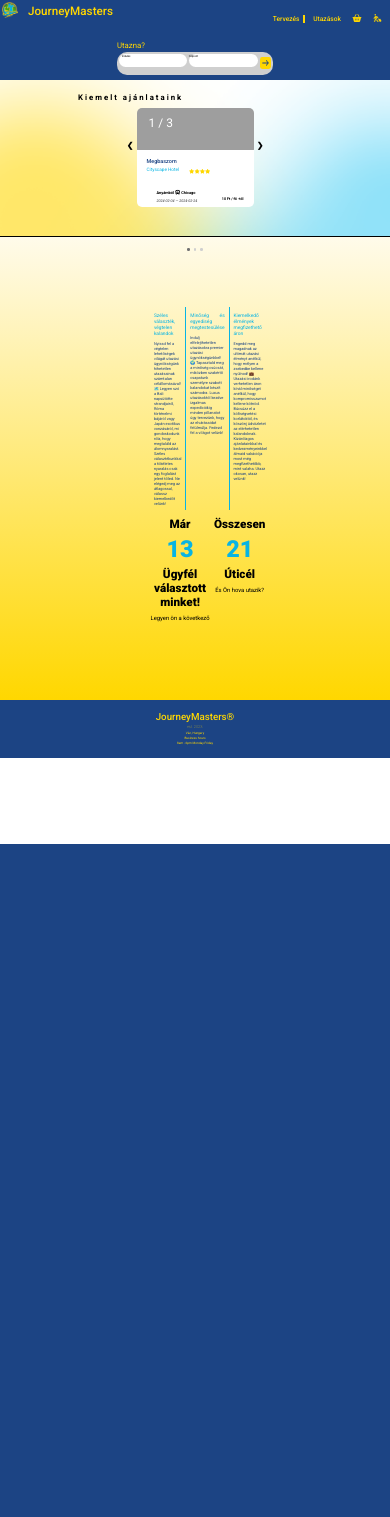
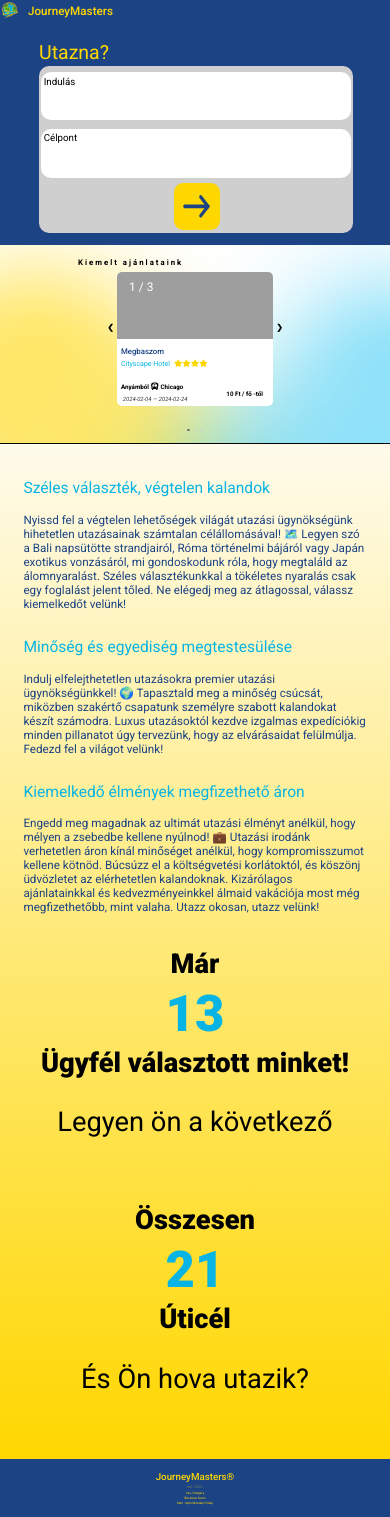
Before and after one commit to PeacefulAvocado/JourneyMasters, a PHP site: page /index/index.php in a window 390 px wide. Before the commit the page ends 844 px from the top, so only its background shows below. Run offline with PHP 8.4, Linux system fonts and the light colour scheme; data comes from the database, SQL or seed files in the repository; some libraries are stand-ins or nearby versions; grey boxes are pictures that could not be loaded.

Commit message:
Reszponzivitás folyt

```diff
--- a/css/main.css
+++ b/css/main.css
@@ -20,8 +20,8 @@
 }
 .valaszto{
     height: 10vw;
-    margin-top: 5.2vw;
-    padding: 20px 30% 0 30%;
+    margin-top: 5.1vw;
+    padding: 1vw 25vw 0 25vw;
 
     background-color: var(--blue);
 }
@@ -40,13 +40,15 @@
     padding: 0.5vw;
     padding-right: 0;
     position: relative;
+    display: grid;
+    grid-template-columns: 5fr 5fr 1fr;
+    width: 38vw;
 }
 .helyinput{
     border:none;
     height:2.8vw;
     border-radius: 10px;
     width: 16.5vw;
-    float:left;
     margin-right: 0.5vw;
     font-size: 1.3vw;
 
@@ -54,6 +56,7 @@
 .indulaslabel{
     position: absolute;
     left: 1.2vw;
+    top: 0.5vw;
     font-family: "Roboto", sans-serif;
     font-style: normal;
     font-size: 0.7vw;
@@ -61,7 +64,8 @@
 }
 .celpontlabel{
     position: absolute;
-    left: 18.4vw;
+    left: 18.7vw;
+    top: 0.5vw;
     font-family: "Roboto", sans-serif;
     font-style: normal;
     font-size: 0.7vw;
@@ -81,7 +85,7 @@ input.newbutton {
 }
 .ajanlatok{
     margin-top: 0px;
-    height: 40vw;
+    height: auto;
     background-image: url('../img/background-design.png');
     background-repeat: no-repeat;
     background-size: cover;
@@ -89,6 +93,7 @@ input.newbutton {
 }
 .ajanlatokkozep{
     padding:2% 20%;
+
 }
 
 .kiemelt{
@@ -105,7 +110,7 @@ input.newbutton {
   max-width: 30vw;
   position: relative;
   margin: auto;
-
+  height: auto;
 
 }
 
@@ -164,14 +169,14 @@ input.newbutton {
   }
   .sliderfocim{
     margin: 0;
-    padding: 0 10px;
+    padding: 0 1vw;
     font-size: 1.4vw;
     color: var(--blue);
     font-weight: 500;
   }
   .sliderhotelnev{
     font-size: 1.2vw;
-    padding: 0 10px;
+    padding: 0 1vw;
     margin: 3px 0;
     color: var(--ocean);
     display: inline;
@@ -185,12 +190,12 @@ input.newbutton {
   .sliderrepter{
     margin: 0;
     font-size: 1vw;
-    padding: 10% 0 0 20px;
+    padding: 7% 0 0 1vw;
     color: var(--black);
     font-weight: 700;
   }
   .sliderdatum{
-    padding: 3% 20px;
+    padding: 3% 1.5vw;
     color: rgb(63, 63, 63);
     font-style: italic;
     margin: 0px;
@@ -226,6 +231,7 @@ input.newbutton {
   .dotcontainer{
     text-align:center;
     margin-top: 0.5vw;
+
   }
   .active, .dot:hover {
     background-color: #717171;
@@ -328,7 +334,200 @@ input.newbutton {
   .search li:hover {
     background-color: var(--light-yellow);
   }
-  @media screen and (max-width: 1288px){
+  @media screen and (max-width: 1000px){
+    .utazna{
+      font-size: 3vw;
+      padding-left: 9vw;
+    }
+      .tervezesform{
+        grid-template-columns: 1fr;
+        width: 30vw;
+        height: 20vw;
+        margin:auto;
 
+      }
+      .indulaslabel{
+        top: 1.7vw;
+        font-size: 1vw;
+      }
+      .celpontlabel{
+        top: 9.6vw;
+        font-size: 1vw;
+        left: 1.2vw;
+      }
+      .helyinput{
+        width:95%;
+        height: 5vw;
+        margin: 1vw 0;
+        font-size: 2.2vw;
+      }
+      .valaszto{
+        height: auto;
+        padding-bottom: 1vw;
+      }
+      input.newbutton{
+        margin:auto;
+        height: 5vw;
+        width: 5vw;
+      }
 
+      .slideshow-container{
+        max-width: 40vw;
+        height: auto;
+      }
+      .sliderimg{
+        height: 18vw;
+      }
+      .ajanlatokkozep{
+        height: auto;
+      }
+      .text{
+        height: auto;
+      }
+      .sliderfocim{
+        font-size: 2vw;
+      }
+      .sliderhotelnev{
+        font-size: 1.8vw;
+
+      }
+      .stars{
+        font-size: 1.6vw;
+      }
+      .sliderrepter{
+        font-size: 1.6vw;
+
+      }
+      .sliderdatum{
+
+        font-size: 1.5vw;
+      }
+      .sliderar{
+
+        font-size: 1.6vw;
+      }
+      .szovegek{
+        grid-template-columns: 1fr;
+      }
+      .kisszovegcim{
+        font-size: 2vw;
+      }
+      .kisszoveghosszan{
+        font-size: 1.7vw;
+      }
+      .vonal{
+        border: none;
+      }
+      .stats{
+        grid-template-columns: 1fr;
+      }
+      .nagyp{
+        font-size: 4vw;
+      }
+      .ugyfelcount{
+        font-size: 8vw;
+      }
+      .kisp{
+        font-size: 3vw;
+      }
   }
+  @media screen and (max-width: 700px){
+    .utazna{
+      font-size: 5vw;
+      padding-left: 0;
+    }
+    .tervezesform{
+      grid-template-columns: 1fr;
+      width: 80vw;
+      height: 42vw;
+
+    }
+    .indulaslabel{
+      top: 2.5vw;
+      font-size: 2.5vw;
+    }
+    .celpontlabel{
+      top: 17vw;
+      font-size: 2.5vw;
+      left: 1.2vw;
+    }
+    .helyinput{
+      width:98%;
+      height: 12vw;
+      margin: 1vw 0;
+      font-size: 4vw;
+    }
+    .valaszto{
+      height: auto;
+      padding: 20px 10vw 3vw 10vw;
+
+    }
+    input.newbutton{
+      margin:auto;
+      height: 12vw;
+      width: 12vw;
+    }
+
+    .slideshow-container{
+      max-width: 40vw;
+      height: auto;
+    }
+    .sliderimg{
+      height: 18vw;
+    }
+    .ajanlatokkozep{
+      height: auto;
+    }
+    .text{
+      height: auto;
+    }
+    .sliderfocim{
+      font-size: 2vw;
+    }
+    .sliderhotelnev{
+      font-size: 1.8vw;
+
+    }
+    .stars{
+      font-size: 1.6vw;
+    }
+    .sliderrepter{
+      font-size: 1.6vw;
+
+    }
+    .sliderdatum{
+
+      font-size: 1.5vw;
+    }
+    .sliderar{
+
+      font-size: 1.6vw;
+    }
+    .szovegek{
+      grid-template-columns: 1fr;
+    }
+    .promo{
+      padding: 5vw 5vw;
+    }
+    .kisszovegcim{
+      font-size: 4vw;
+    }
+    .kisszoveghosszan{
+      font-size: 3vw;
+    }
+    .vonal{
+      border: none;
+    }
+    .stats{
+      grid-template-columns: 1fr;
+    }
+    .nagyp{
+      font-size: 7vw;
+    }
+    .ugyfelcount{
+      font-size: 13vw;
+    }
+    .kisp{
+      font-size: 7vw;
+    }
+}
--- a/css/navbar.css
+++ b/css/navbar.css
@@ -54,6 +54,27 @@ li a{
     padding: 0 1vw;
     color: var(--baseyellow);
 }
+@media screen and (max-width: 700px) {
+    ul li {display: none;}
+    .topnav a.icon {
+      float: right;
+      display: block;
+    }
+  }
+
+  @media screen and (max-width: 700px) {
+    .topnav.responsive {position: relative;}
+    .topnav.responsive .icon {
+      position: absolute;
+      right: 0;
+      top: 0;
+    }
+    .topnav.responsive li {
+      float: none;
+      display: block;
+      text-align: left;
+    }
+  }
 #elso{
     border-right: 2px solid var(--baseyellow);
 }
--- a/templates/main.php
+++ b/templates/main.php
@@ -90,7 +90,7 @@
             <a class="next" onclick="plusSlides(1)">❯</a>
 
         </div>
-        <br>
+
 
         <div class="dotcontainer" >
             <?php
--- a/templates/navbar.php
+++ b/templates/navbar.php
@@ -1,10 +1,23 @@
 <div class="navbar">
 <a href="../index/index.php"><img src="../img/kislogo2.png" alt="logo" class="navbarimg">
 <p class="pnav">JourneyMasters</p></a>
-<ul>
+<ul class="topnav" id="mytopNav">
     <li><a href="../index/tervezes.php" id="elso">Tervezés</a></li>
     <li><a href="../index/utazasok.php">Utazások</a></li>
     <li><a href="../index/kosar.php"><i class="fa-solid fa-basket-shopping"></i></a></li>
     <li><a href="<?php echo (isset($_SESSION['utasid'])) ? '../index/login.php' : '../index/profil.php'?>"><i class="fa-solid fa-person-walking-luggage" id="fordit"></i></a></li>
+    <li><a href="javascript:void(0);" class="icon" onclick="myFunction()">
+    <i class="fa fa-bars"></i>
+  </a></li>
 </ul>
 </div>
+<script>
+function myFunction() {
+  var x = document.getElementById("mytopNav");
+  if (x.className === "topnav") {
+    x.className += " responsive";
+  } else {
+    x.className = "topnav";
+  }
+}
+</script>
```
